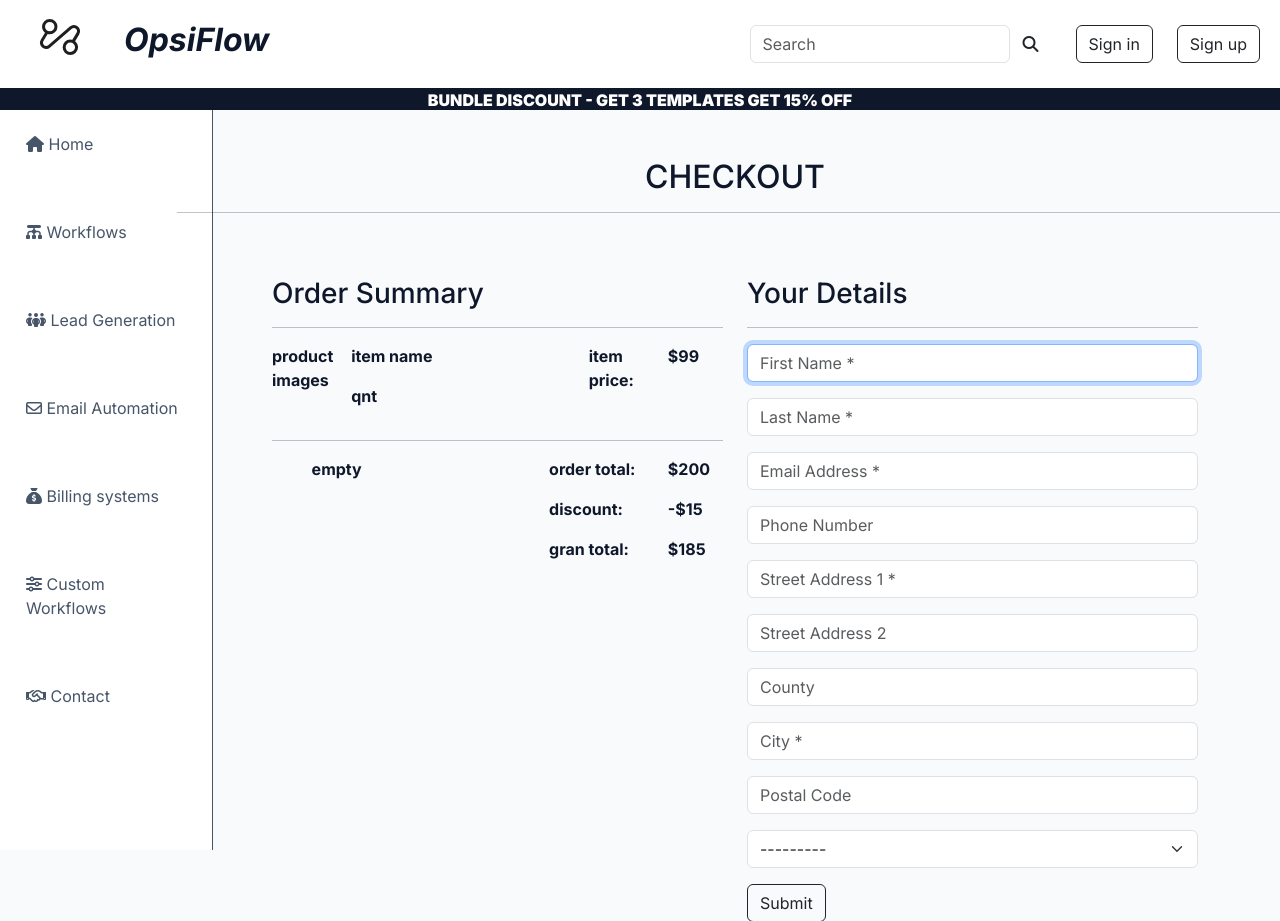
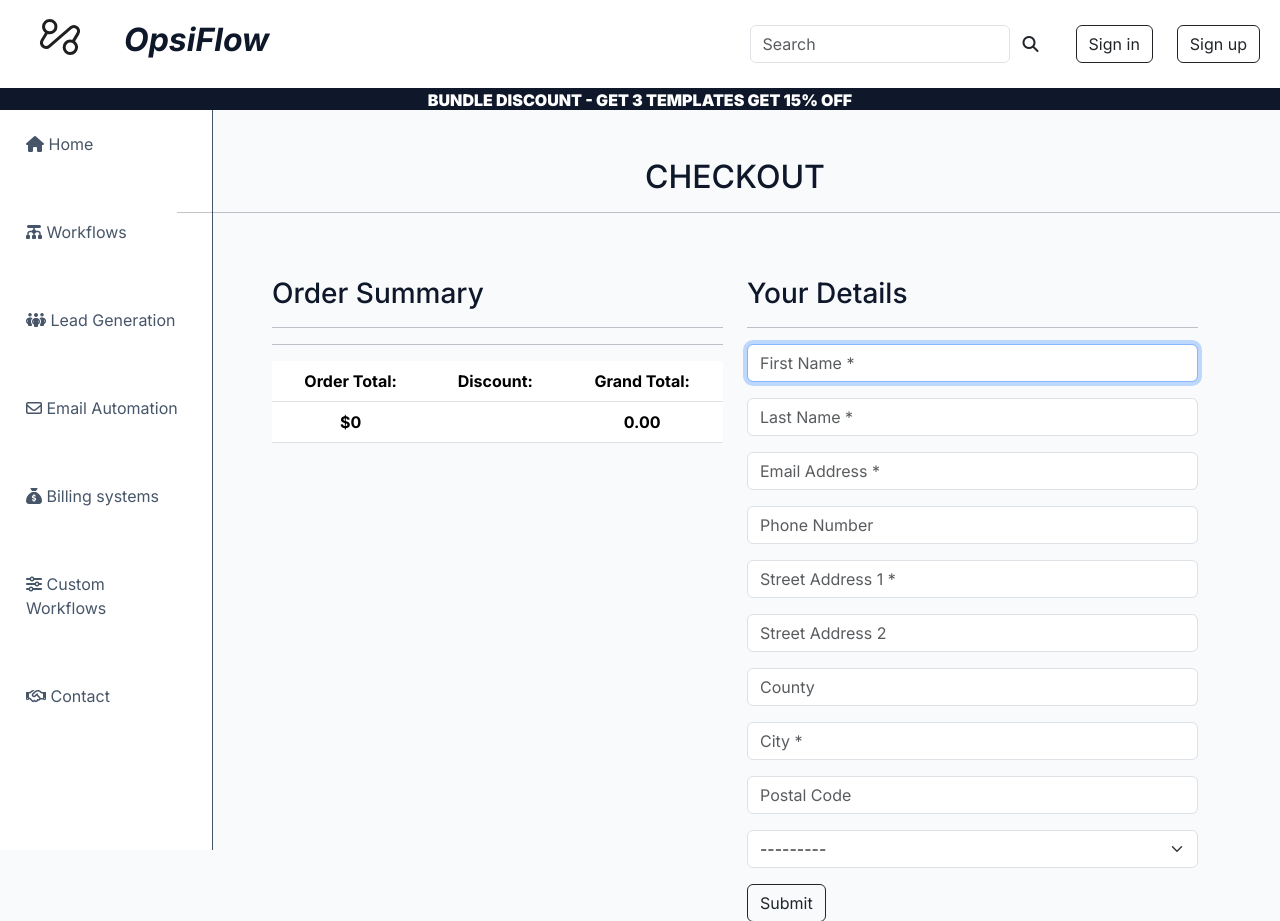
Before and after one commit to Karla-Stein/opsiflow, a Django app: page /checkout/ in a window 1280 px wide. Shown: the top 921 px of the page. Run offline with Django 4.2, Linux system fonts and the light colour scheme; some libraries are stand-ins or nearby versions.

Commit message:
Add order summary content to checkout page

```diff
--- a/bag/templates/bag/bag.html
+++ b/bag/templates/bag/bag.html
@@ -60,7 +60,7 @@
             </div>
             <div class="mb-5">
                 <a href="{{ request.GET.next|default:'/'}}" class="btn btn-outline-dark mt-2 mx-2" type="button"><i class="fa-solid fa-angle-left"></i>  Keep Browsing</a>
-                <a href="" class="btn btn-outline-dark mt-2 mx-2" type="button">Go To Checkout</a>
+                <a href="{% url 'checkout' %}" class="btn btn-outline-dark mt-2 mx-2" type="button">Go To Checkout</a>
             </div>
 
         </div>
--- a/checkout/templates/checkout/checkout.html
+++ b/checkout/templates/checkout/checkout.html
@@ -22,37 +22,47 @@
                 <h3>Order Summary</h3>
                 <hr>
                 <!-- order summary row -->
+                {% if bag_items %}
+                {% for item in bag_items %}
                 <div class="row">
-                <div class="col-2">
-                   <p> product images</p>
+                    <div class="col-4 d-flex align-items-center">
+                        <img class="w-100" src="{{ item.product_option.product.image.url }}"
+                            alt="{{ item.product_option.product.name }}">
                     </div>
-                <div class="col-6">
-                    <p>item name</p>
-                    <p>qnt</p>
+                    <div class="col-4">
+                        <p><small>{{item.product_option.product.name}}</small></p>
+                        <p><small>{{item.product_option.name|upper}}</small></p>
+                    </div>
+                    <div class="col-2 text-muted">
+                        Price:
                     </div>
                     <div class="col-2">
-                    item price:
-                </div>
-                  <div class="col-2">
-                    $99
+                        <p><small>${{item.product_option.unit_price}}</small></p>
                     </div>
                 </div>
                 <hr>
-
+                {% endfor %}
+                {% endif %}
+                <hr>
                 <!-- order total row -->
                 <div class="row justify-content-end">
-                <div class="col-6">
-                    empty
-                </div>
-                <div class="col-3">
-                    <p>order total:</p>
-                    <p>discount:</p>
-                    <p>gran total:</p>
-                </div>
-                <div class="col-2">
-                    <p>$200</p>
-                    <p>-$15</p>
-                    <p>$185</p>
+                    <div class="col-12">
+                        <table class="table text-center">
+                            <tbody>
+                                <tr>
+                                    <th>Order Total:</th>
+                                    <th>Discount:</th>
+                                    <th>Grand Total:</th>
+                                </tr>
+                                <tr>
+                                    <td>${{total}}</td>
+                                    <td> {% if bundle_discount %}
+                                        - {{ bundle_discount|floatformat:2 }}
+                                        {% endif %}</td>
+                                    <td>{{ grand_total|floatformat:2}}</td>
+                                </tr>
+                            </tbody>
+                        </table>
                     </div>
                 </div>
 
```
Lines whose indentation alone changed are shown as unchanged.
